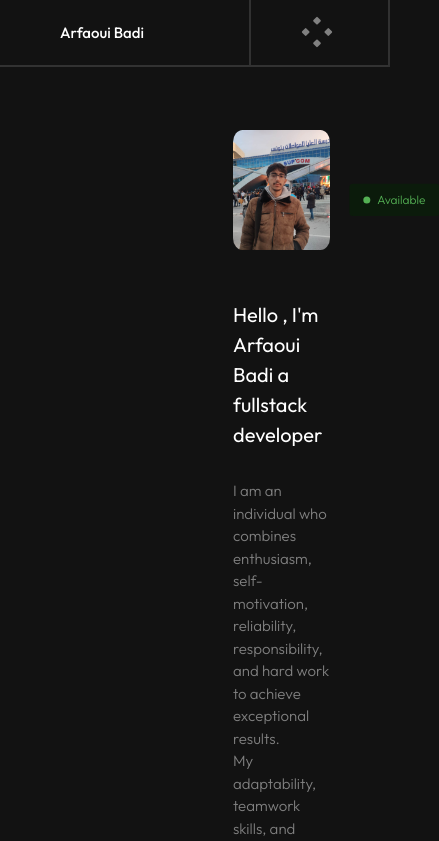
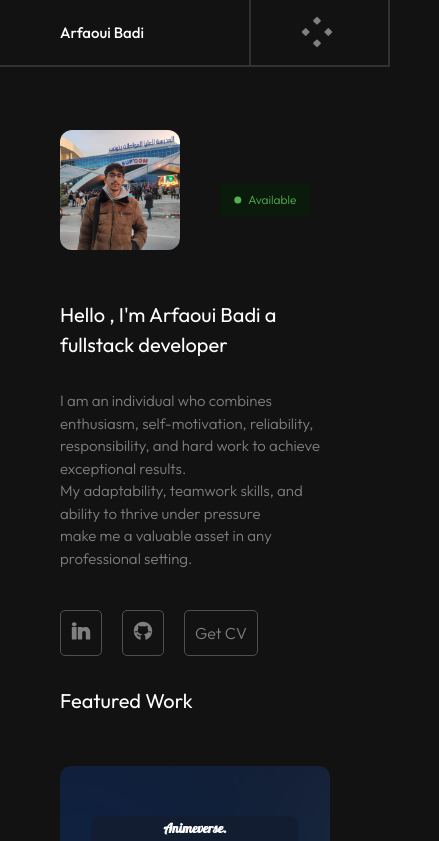
Before and after one commit to ArfaouiBadi/ArfaouiBadi.github.io, a React (Vite) app: page / in a window 390 px wide. Shown: the top 841 px of the page, 439 px wide, since content can reach past the window. Built offline with nearby package versions, Linux system fonts and the light colour scheme.

Commit message:
fix : margin route container

```diff
--- a/src/index.css
+++ b/src/index.css
@@ -169,7 +169,6 @@ body {
 .routes-container {
   flex: 5;
   padding: 40px;
-
   display: flex;
   flex-direction: column;
   gap: 20px;
@@ -560,7 +559,8 @@ g {
 
   .routes-container {
     border-left: none;
-    margin-left: 173px;
+    margin-left: 0;
+
   }
 
   .cvBtn {
```
